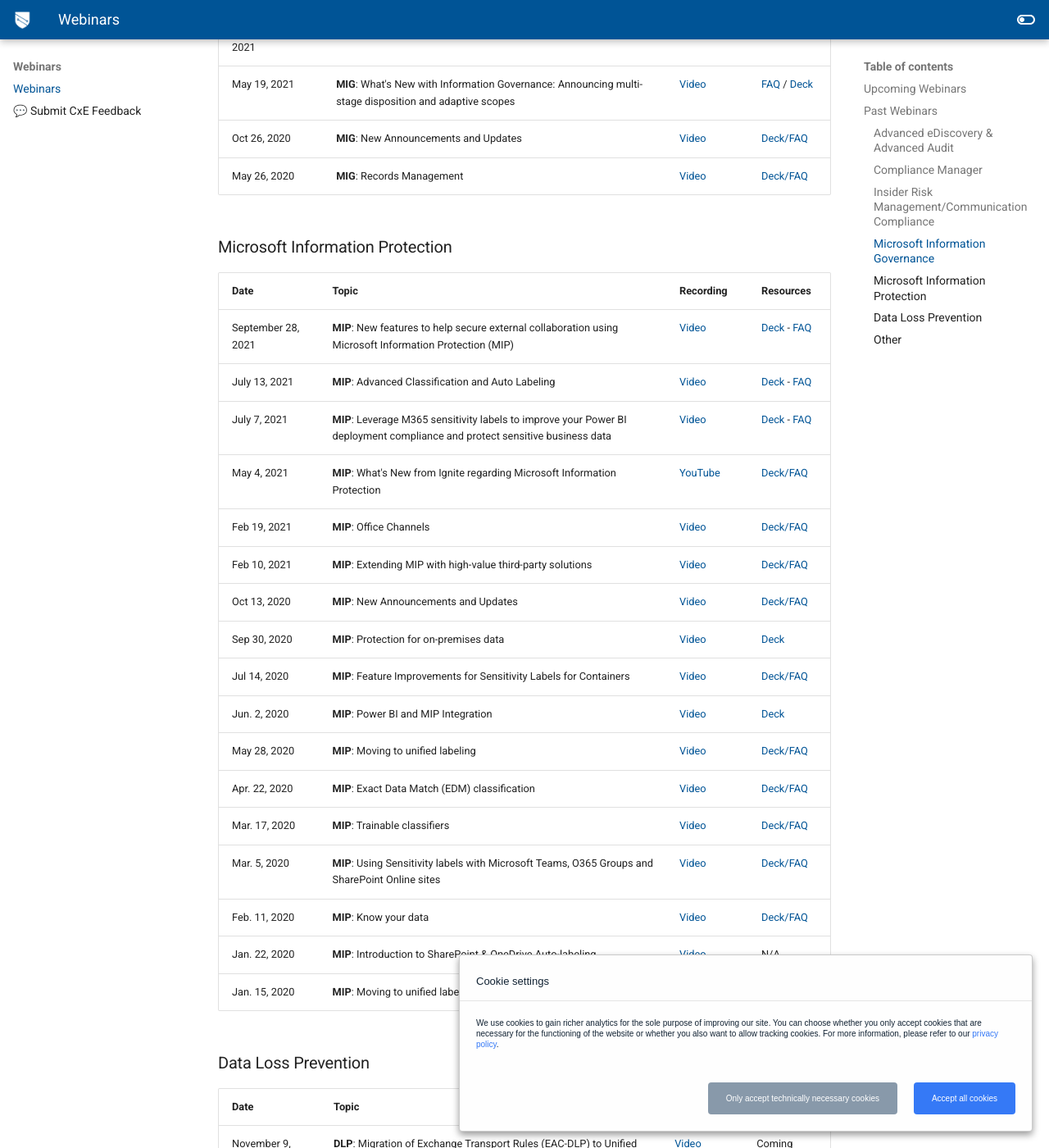
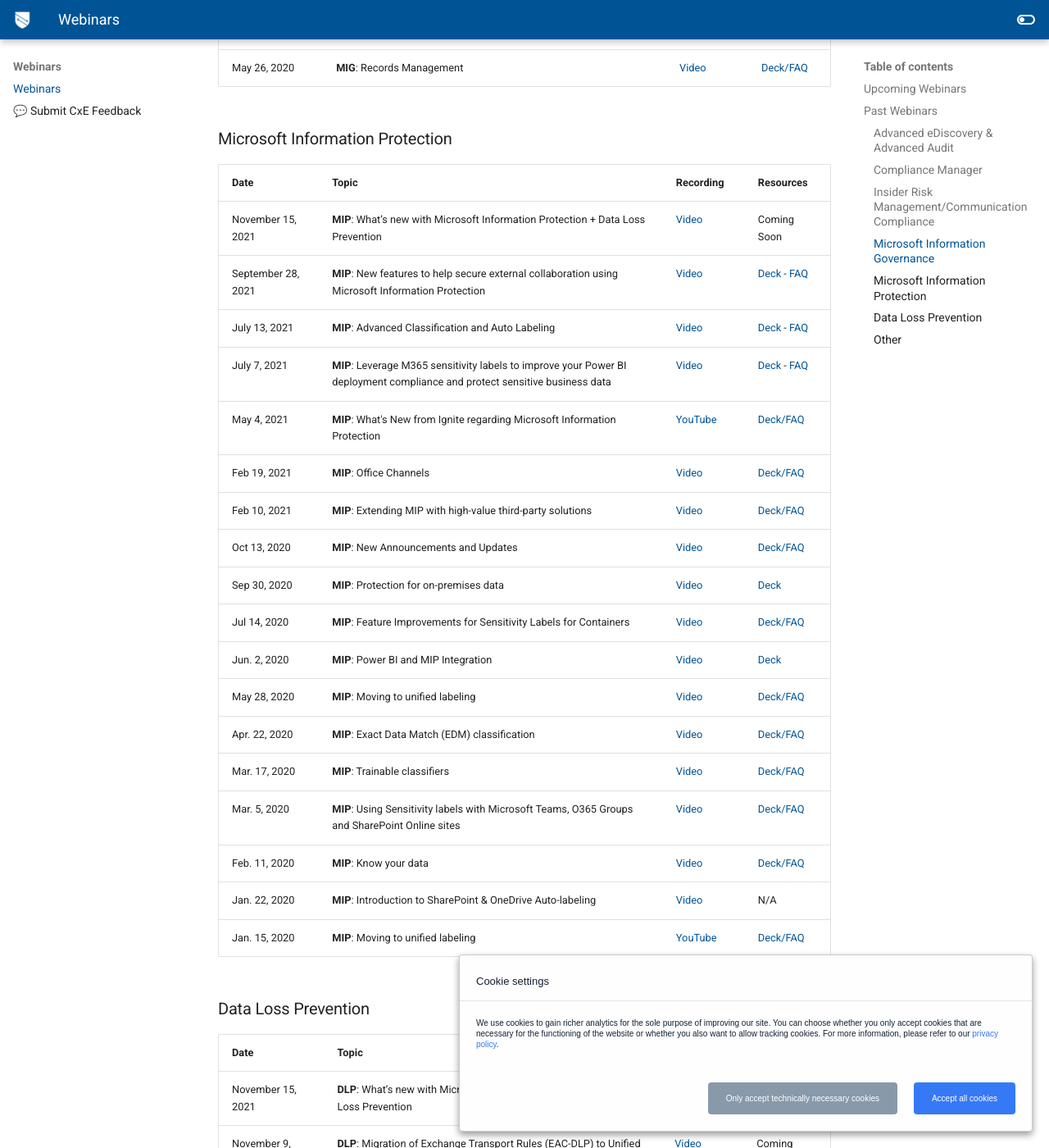
Before and after one commit to microsoft/ComplianceCxE, an MkDocs documentation site: the page built from docs/webinars.md, in a window 1280 px wide and 1400 px high, scrolled down 2626 px. Shown: the whole window at 82% size. Built offline with MkDocs 1.6.1 and Material for MkDocs 9.7.7, drawn with Linux system fonts in a browser that asks for light colours; comment, search, counter and statistics services are not loaded; some of the changed text lies outside the part shown.

Commit message:
Update webinars.md

```diff
--- a/docs/webinars.md
+++ b/docs/webinars.md
@@ -73,7 +71,8 @@
 
 |Date|Topic|Recording|Resources|
 |---|---|---|---|
-|September 28, 2021|**MIP**: New features to help secure external collaboration using Microsoft Information Protection (MIP)| [Video](https://mipc.eventbuilder.com/event/49793) | [Deck](../resources/files/MIP External Collaboration v2.pdf) - [FAQ](../resources/files/FAQ New features external collab using MIP.pdf) |
+|November 15, 2021|**MIP**: What’s new with Microsoft Information Protection + Data Loss Prevention| [Video](https://mipc.eventbuilder.com/event/52888) | Coming Soon |
+|September 28, 2021|**MIP**: New features to help secure external collaboration using Microsoft Information Protection| [Video](https://mipc.eventbuilder.com/event/49793) | [Deck](../resources/files/MIP External Collaboration v2.pdf) - [FAQ](../resources/files/FAQ New features external collab using MIP.pdf) |
 |July 13, 2021|**MIP**: Advanced Classification and Auto Labeling| [Video](https://mipc.eventbuilder.com/event/45701) | [Deck](../resources/files/Webinar Advanced Classification and Auto Labeling July 13 2021.pdf) - [FAQ](..resources/files/July 7 FAQ.pdf) |
 |July 7, 2021|**MIP**: Leverage M365 sensitivity labels to improve your Power BI deployment compliance and protect sensitive business data| [Video](https://mipc.eventbuilder.com/event/47133) | [Deck](../resources/files/MIP - Sensitivity Label in PBI.pdf) - [FAQ](..resources/files/July 7 FAQ.pdf) |
 |May 4, 2021|**MIP**: What's New from Ignite regarding Microsoft Information Protection|[YouTube](https://www.youtube.com/watch?v=TjtYhGfHHok&feature=youtu.be)|[Deck/FAQ](https://techcommunity.microsoft.com/t5/security-compliance-identity/what-s-new-from-ignite-regarding-microsoft-information/ba-p/2351825)|
@@ -95,6 +94,7 @@
 
 |Date|Topic|Recording|Resources|
 |---|---|---|---|
+|November 15, 2021|**DLP**: What’s new with Microsoft Information Protection + Data Loss Prevention| [Video](https://mipc.eventbuilder.com/event/52888) | Coming Soon |
 |November 9, 2021|**DLP**: Migration of Exchange Transport Rules (EAC-DLP) to Unified DLP (DLP-ExO) Using Wizard | [Video](https://mipc.eventbuilder.com/event/51845) | Coming Soon |
 |March 17, 2021|**DLP**: Unified DLP|[YouTube](https://aka.ms/MIPC/webinar-unifieddlp)|[Deck/FAQ](https://techcommunity.microsoft.com/t5/microsoft-security-and/unified-dlp-webinar/ba-p/2247308)|
 |Jan 26, 2021|**DLP**: Remote Workers DLP|[YouTube](https://aka.ms/MIPC/webinar-teamsdlp)|[Deck/FAQ](https://techcommunity.microsoft.com/t5/microsoft-security-and/microsoft-remote-workers-dlp-webinar/ba-p/2203530)|
```
Also changed, not shown: other parts of docs/webinars.md (+0 -2 lines).
